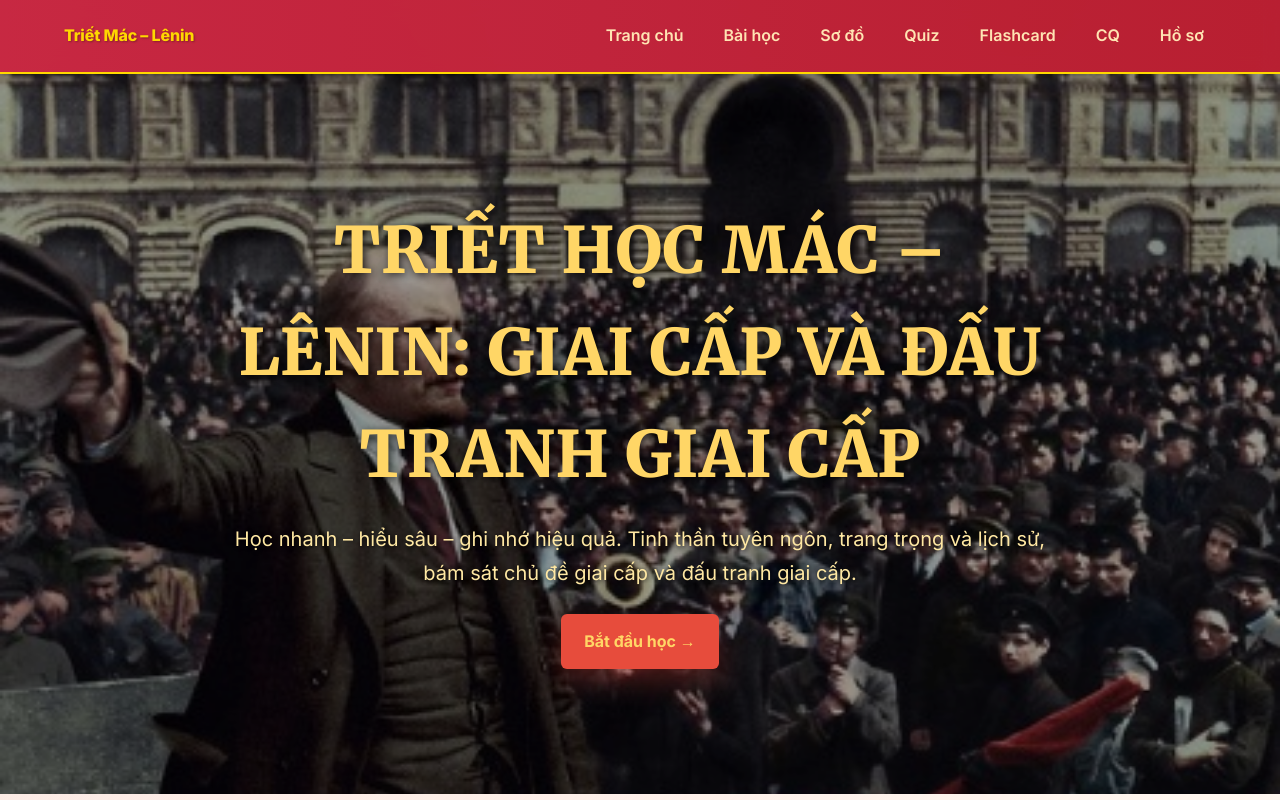
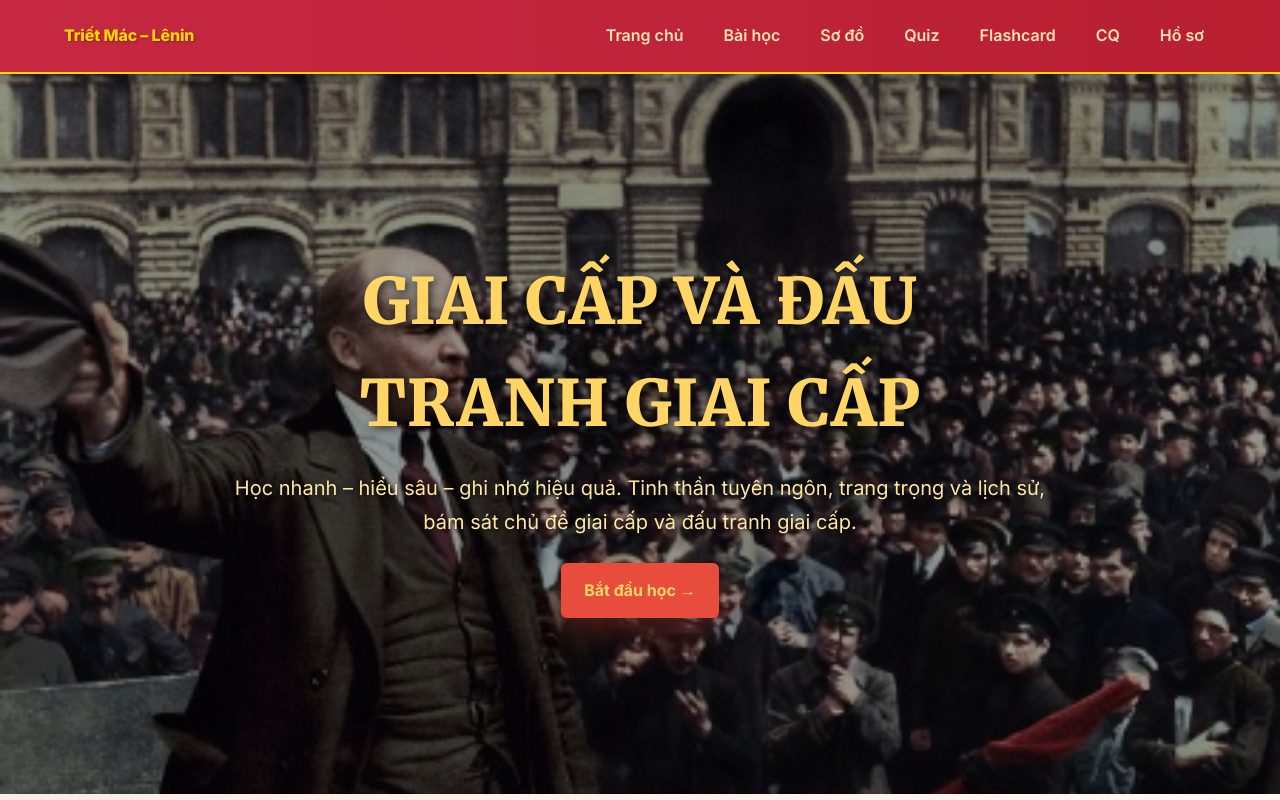
Before and after one commit to otisdoan/dau-tranh-giai-cap, a Next.js app: page / in a window 1280 px wide. Shown: the top 800 px of the page. Built offline with nearby package versions, Linux system fonts and the light colour scheme.

Commit message:
remove title

```diff
--- a/app/page.tsx
+++ b/app/page.tsx
@@ -45,7 +45,7 @@ export default function Home() {
           ))}
         </div>
         <div className="hero-inner">
-          <h1>TRIẾT HỌC MÁC – LÊNIN: GIAI CẤP VÀ ĐẤU TRANH GIAI CẤP</h1>
+          <h1>GIAI CẤP VÀ ĐẤU TRANH GIAI CẤP</h1>
           <p>
             Học nhanh – hiểu sâu – ghi nhớ hiệu quả. Tinh thần tuyên ngôn, trang
             trọng và lịch sử, bám sát chủ đề giai cấp và đấu tranh giai cấp.
```
